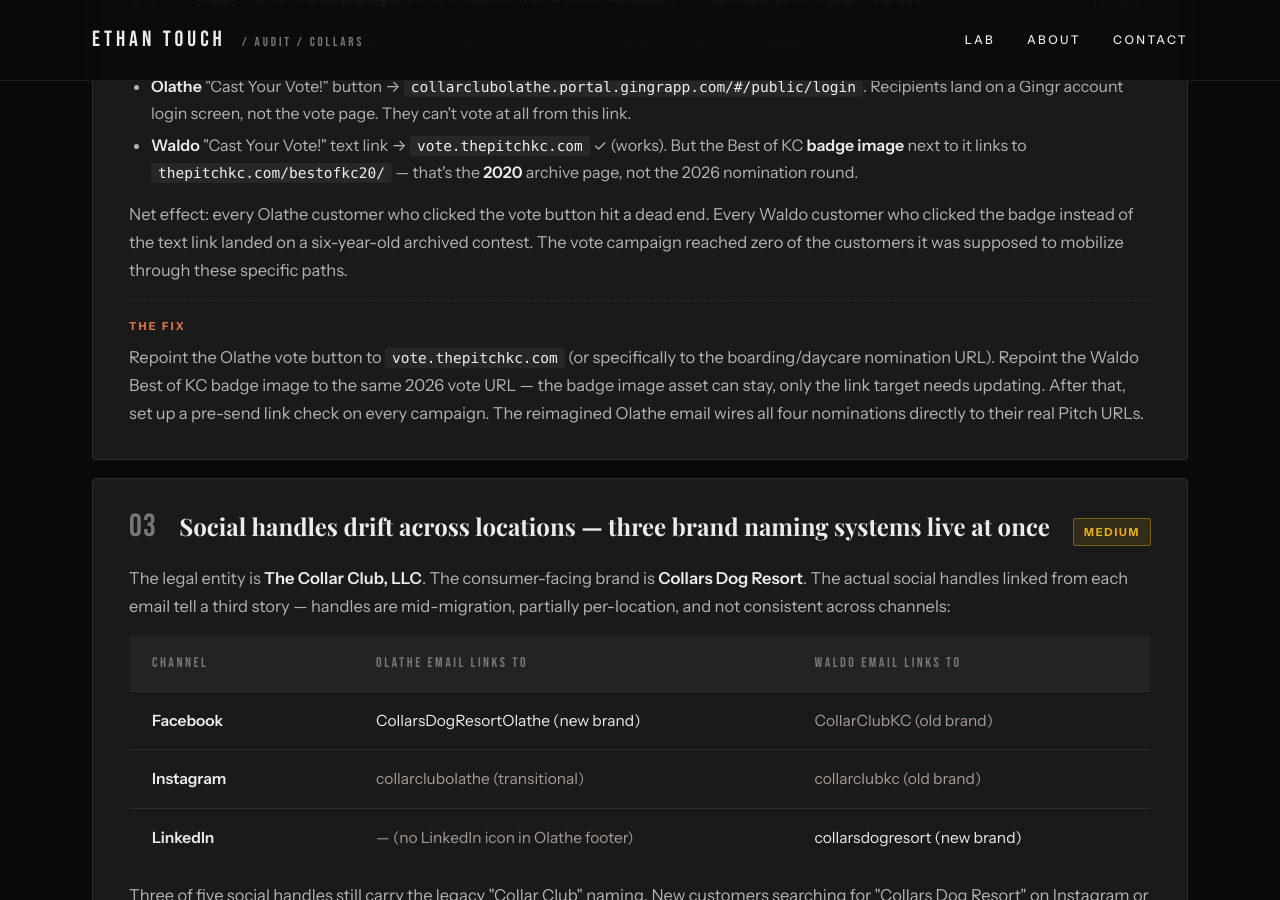
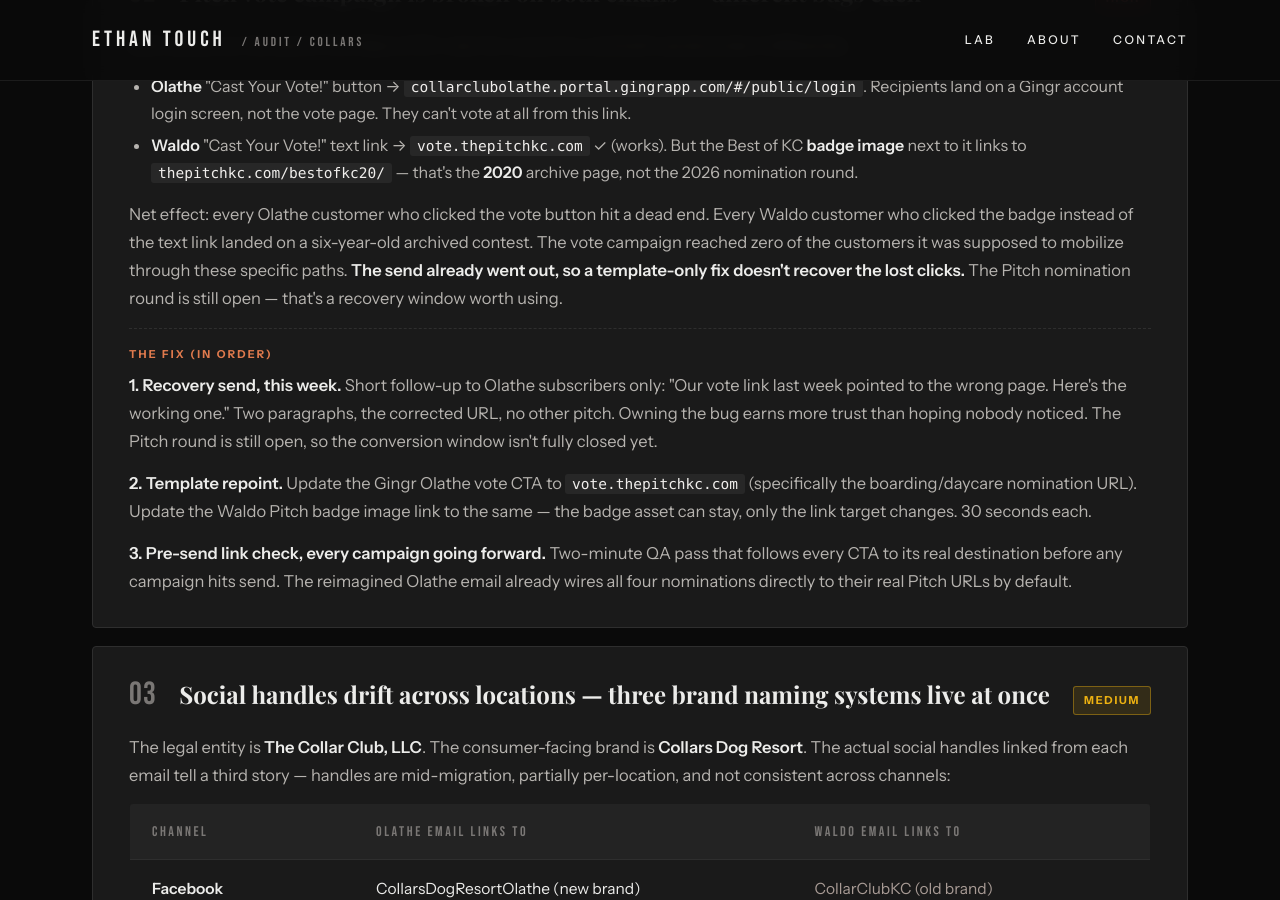
Before and after one commit to woofwallee/ethantouch.com, a Jekyll site: the page lab/emails/collars/audit/index.html, which Jekyll copies as it is, in a window 1280 px wide and 900 px high, scrolled down 2118 px. Built offline with Jekyll 4.4.1, drawn with Linux system fonts in a browser that asks for light colours; some web fonts are replaced.

Commit message:
Restructure Finding 02 fix as a three-step recovery, not a one-step repoint
Original phrasing treated 'repoint the template' as the whole fix, but
the broken Olathe vote send already went out. Repointing now doesn't
recover the customers who clicked the dead link last week. Updated
to a three-step sequence:

1. Recovery send to Olathe-only subscribers while the Pitch round is
   still open
2. Template repoint for both Olathe vote CTA and Waldo badge image
3. Pre-send link checking on every campaign going forward

Owning the bug publicly earns more trust than quietly fixing the
template and hoping nobody noticed.

Co-Authored-By: Claude Opus 4.7 <noreply@anthropic.com>

```diff
--- a/lab/emails/collars/audit/index.html
+++ b/lab/emails/collars/audit/index.html
@@ -607,10 +607,12 @@
       <li><strong>Olathe</strong> "Cast Your Vote!" button → <code>collarclubolathe.portal.gingrapp.com/#/public/login</code>. Recipients land on a Gingr account login screen, not the vote page. They can't vote at all from this link.</li>
       <li><strong>Waldo</strong> "Cast Your Vote!" text link → <code>vote.thepitchkc.com</code> ✓ (works). But the Best of KC <strong>badge image</strong> next to it links to <code>thepitchkc.com/bestofkc20/</code> — that's the <strong>2020</strong> archive page, not the 2026 nomination round.</li>
     </ul>
-    <p>Net effect: every Olathe customer who clicked the vote button hit a dead end. Every Waldo customer who clicked the badge instead of the text link landed on a six-year-old archived contest. The vote campaign reached zero of the customers it was supposed to mobilize through these specific paths.</p>
+    <p>Net effect: every Olathe customer who clicked the vote button hit a dead end. Every Waldo customer who clicked the badge instead of the text link landed on a six-year-old archived contest. The vote campaign reached zero of the customers it was supposed to mobilize through these specific paths. <strong>The send already went out, so a template-only fix doesn't recover the lost clicks.</strong> The Pitch nomination round is still open — that's a recovery window worth using.</p>
     <div class="finding-fix">
-      <div class="finding-fix-label">The fix</div>
-      <p>Repoint the Olathe vote button to <code>vote.thepitchkc.com</code> (or specifically to the boarding/daycare nomination URL). Repoint the Waldo Best of KC badge image to the same 2026 vote URL — the badge image asset can stay, only the link target needs updating. After that, set up a pre-send link check on every campaign. The reimagined Olathe email wires all four nominations directly to their real Pitch URLs.</p>
+      <div class="finding-fix-label">The fix (in order)</div>
+      <p><strong>1. Recovery send, this week.</strong> Short follow-up to Olathe subscribers only: "Our vote link last week pointed to the wrong page. Here's the working one." Two paragraphs, the corrected URL, no other pitch. Owning the bug earns more trust than hoping nobody noticed. The Pitch round is still open, so the conversion window isn't fully closed yet.</p>
+      <p><strong>2. Template repoint.</strong> Update the Gingr Olathe vote CTA to <code>vote.thepitchkc.com</code> (specifically the boarding/daycare nomination URL). Update the Waldo Pitch badge image link to the same — the badge asset can stay, only the link target changes. 30 seconds each.</p>
+      <p><strong>3. Pre-send link check, every campaign going forward.</strong> Two-minute QA pass that follows every CTA to its real destination before any campaign hits send. The reimagined Olathe email already wires all four nominations directly to their real Pitch URLs by default.</p>
     </div>
   </article>
 
```
